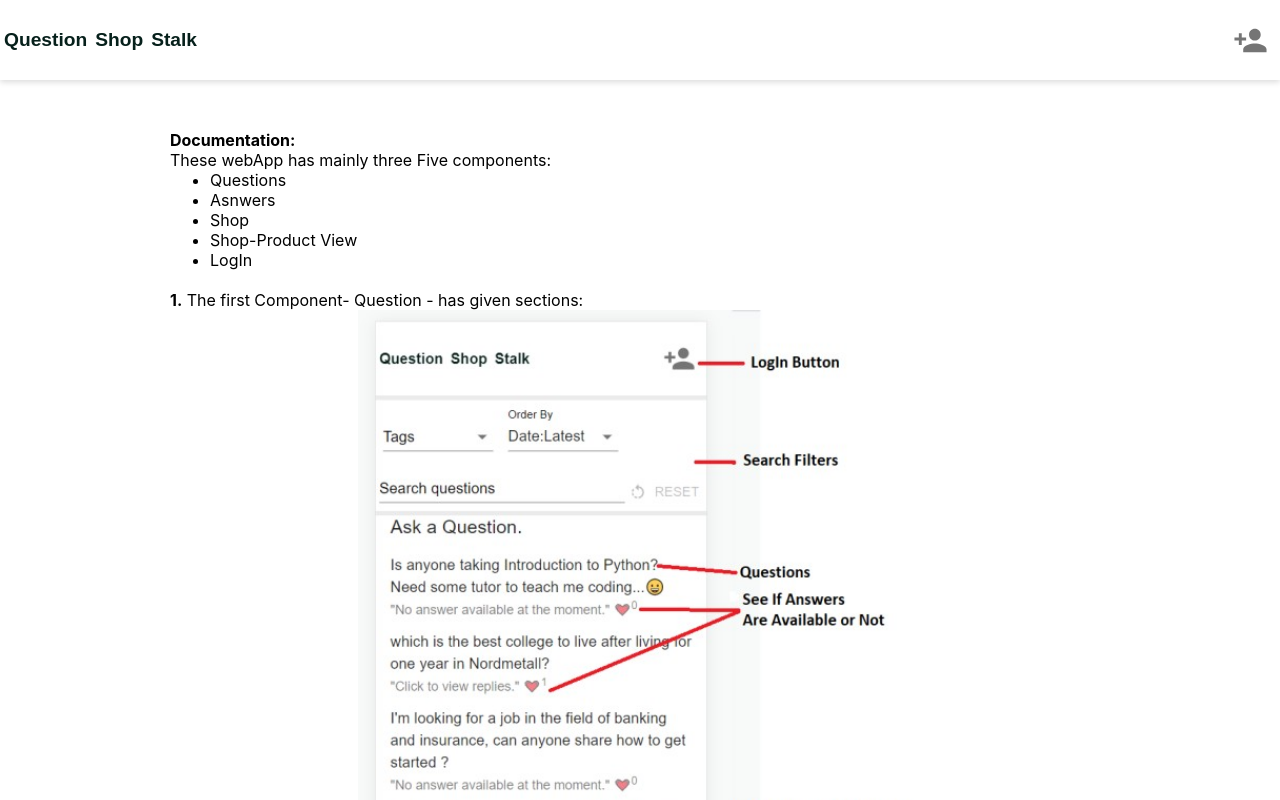
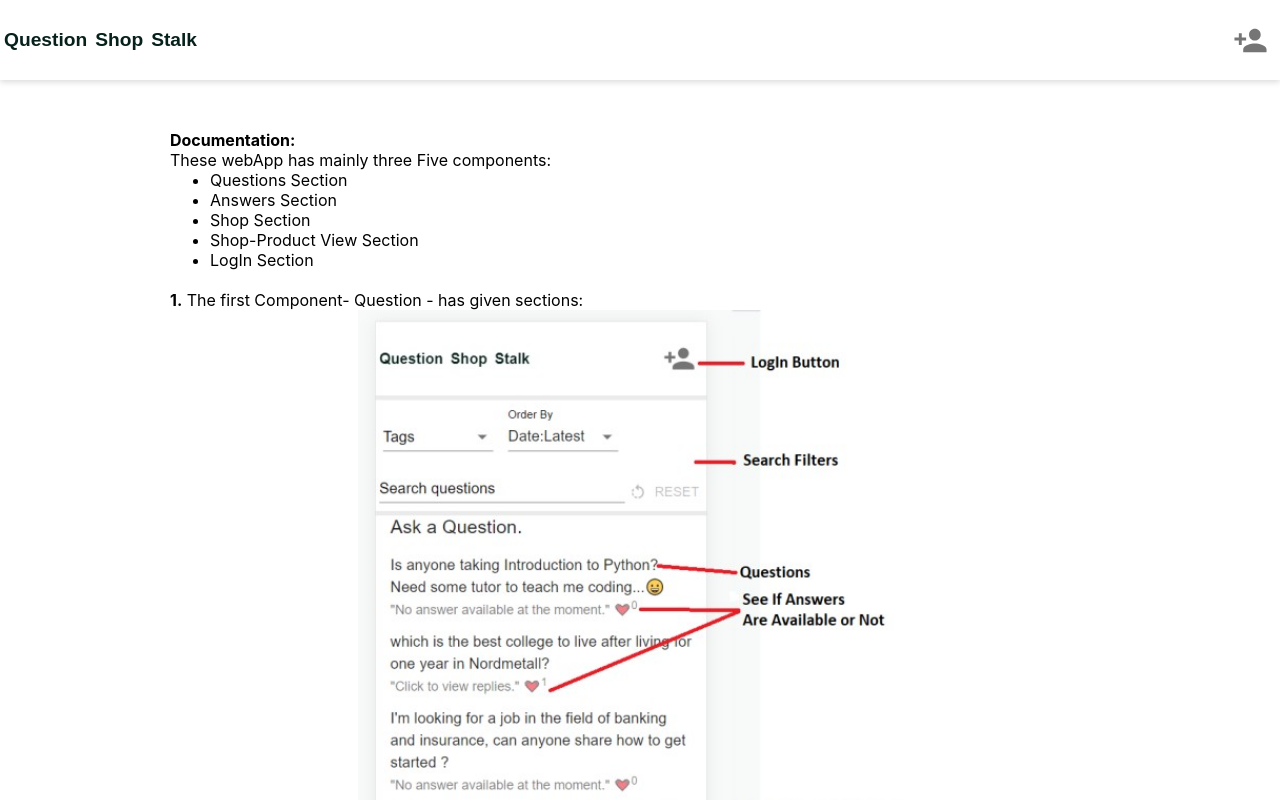
Before and after one commit to khadkauj/Jacsy--Ask-Shop-Stalk, a React (Create React App) app: page /#/Documentation in a window 1280 px wide. Shown: the top 800 px of the page. Built offline with nearby package versions, Linux system fonts and the light colour scheme; no server answers.

Commit message:
checking staic cache

```diff
--- a/src/App.js
+++ b/src/App.js
@@ -23,7 +23,7 @@ function App() {
 	const [state, setState] = useState({})
 	useEffect(() => {
 		firebase.analytics().logEvent("User is in App Componen");
-
+		localStorage.setItem("version", 1)
 		console.log("useeffect app.js loaded");
 		const emailVerification = async () => {
 			// Confirm the link is a sign-in with email link.
--- a/src/Components/Miscellaneous/Documentation.js
+++ b/src/Components/Miscellaneous/Documentation.js
@@ -10,11 +10,11 @@ const Documentation = () => {
 
             <p>These webApp has mainly three Five components:</p>
             <ul>
-                <li>Questions</li>
-                <li>Asnwers</li>
-                <li>Shop</li>
-                <li>Shop-Product View</li>
-                <li>LogIn</li>
+                <li>Questions Section</li>
+                <li>Answers Section</li>
+                <li>Shop Section</li>
+                <li>Shop-Product View Section</li>
+                <li>LogIn Section</li>
             </ul>
             {/*  */}
             <br />
@@ -55,7 +55,7 @@ const Documentation = () => {
             </div>
             {/*  */}
             <br />
-            <p><b>6.</b> Finally, You can log in using any of the three listed methods: </p>
+            <p><b>6.</b> Additionally, You can log in using any of the three listed methods: </p>
             <ul><li>You can sign in using password less method ie. provide your college email address and
                 get a link in  your outlook. Then, sign in using the sent link.</li>
                 <li>Easy Sign in using Google or Microsoft Auth. Both of these google and outlook
@@ -68,7 +68,7 @@ const Documentation = () => {
 
             {/*  */}
             <br />
-            <p><b>7.</b> Finally you can open it in chrome and go to chrom settings and install it: </p>
+            <p><b>7.</b> Finally you can open it in chrome and go to chrome settings and install it: </p>
 
             <div className="documentation-image">
                 <img src={process.env.PUBLIC_URL + '/install.jpg'} alt="" />
```
